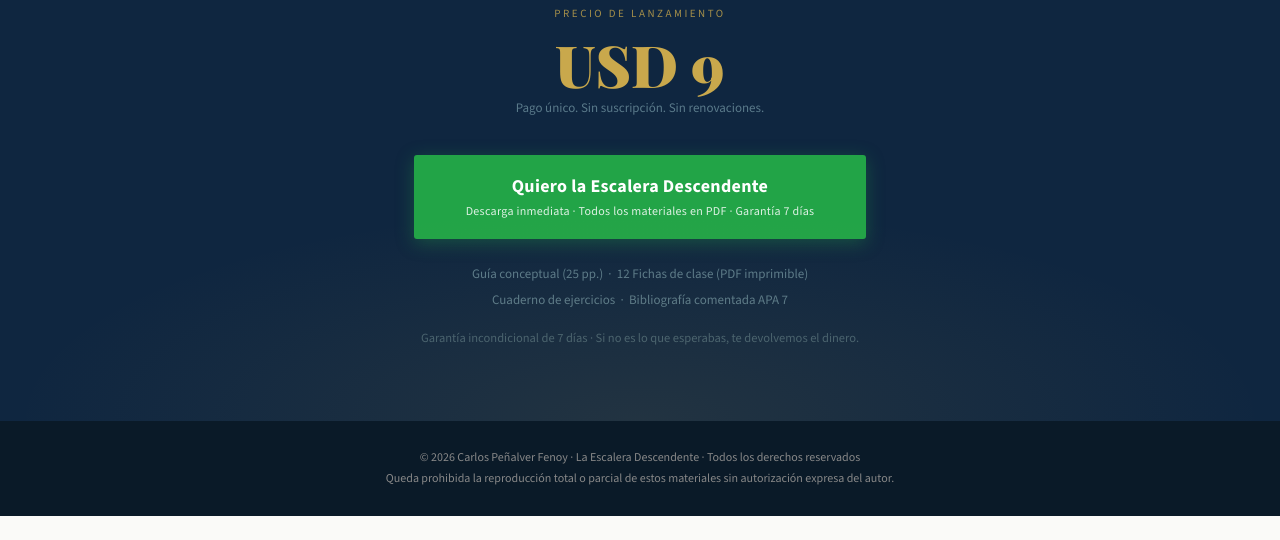
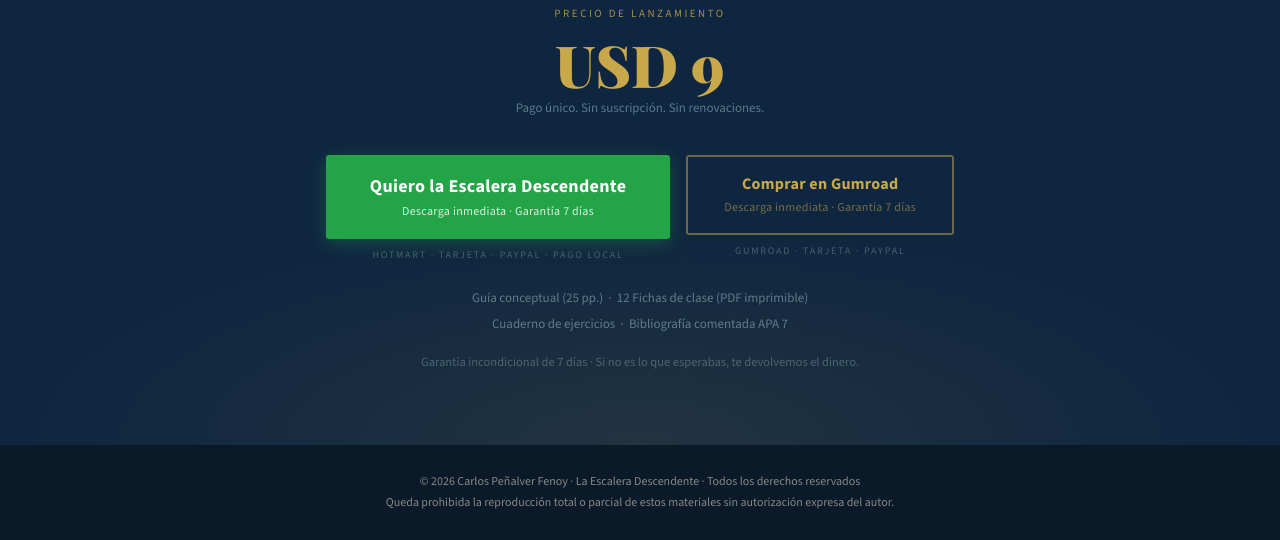
Before and after one commit to Carlote2022/escalera, a plain HTML site: page index.html in a window 1280 px wide. Shown: the part 7635-8175 px from the top of the page. Before the commit the page ends 8151 px from the top, so only its background shows below. Drawn offline with nearby package versions, Linux system fonts and the light colour scheme; a web font is replaced by a local one.

Commit message:
Add files via upload

```diff
--- a/index.html
+++ b/index.html
@@ -445,6 +445,53 @@
   .cta-incluye { font-size: 13px; color: #5A7A8A; margin-top: 22px; line-height: 2; }
   .cta-garantia-nota { font-size: 12.5px; color: #446070; margin-top: 14px; }
 
+  /* ── BOTONES DUALES ──────────────────────────── */
+  .btn-duo {
+    display: flex;
+    flex-wrap: wrap;
+    justify-content: center;
+    align-items: flex-start;
+    gap: 16px;
+  }
+  .btn-duo-item {
+    display: flex;
+    flex-direction: column;
+    align-items: center;
+    gap: 7px;
+  }
+  .btn-gumroad {
+    display: inline-block;
+    background: transparent;
+    color: var(--oro);
+    font-family: 'Source Sans 3', Helvetica, sans-serif;
+    font-size: 16px;
+    font-weight: 700;
+    padding: 17px 36px;
+    border-radius: 3px;
+    border: 2px solid rgba(201,168,76,0.5);
+    text-decoration: none;
+    letter-spacing: 0.3px;
+    line-height: 1.3;
+    min-width: 240px;
+    text-align: center;
+    transition: border-color 0.18s, background 0.18s, transform 0.12s;
+  }
+  .btn-gumroad:hover {
+    border-color: var(--oro);
+    background: rgba(201,168,76,0.08);
+    transform: translateY(-2px);
+  }
+  .btn-platform-tag {
+    font-size: 10px;
+    letter-spacing: 1.8px;
+    text-transform: uppercase;
+    color: #446070;
+  }
+  @media (max-width: 560px) {
+    .btn-duo { flex-direction: column; align-items: center; }
+    .btn-verde, .btn-gumroad { min-width: 0; width: 100%; max-width: 320px; }
+  }
+
   /* ── MANUAL BONUS ────────────────────────────── */
   .manual-bonus {
     background: var(--azul-mid);
@@ -800,10 +847,22 @@
   <div class="cta-precio">USD 9</div>
   <div class="cta-precio-nota">Pago único. Sin suscripción. Sin renovaciones.</div>
 
-  <a href="https://pay.hotmart.com/W104815654B?off=6yifrxwh&hotfeature=51" class="btn-verde" style="font-size:18px; padding:20px 52px;">
-    Quiero la Escalera Descendente
-    <span class="btn-subtexto">Descarga inmediata · Todos los materiales en PDF · Garantía 7 días</span>
-  </a>
+  <div class="btn-duo">
+    <div class="btn-duo-item">
+      <a href="https://pay.hotmart.com/W104815654B?off=6yifrxwh&hotfeature=51" class="btn-verde" style="font-size:18px; padding:20px 44px; min-width:240px;" target="_blank" rel="noopener noreferrer">
+        Quiero la Escalera Descendente
+        <span class="btn-subtexto">Descarga inmediata · Garantía 7 días</span>
+      </a>
+      <span class="btn-platform-tag">Hotmart · Tarjeta · PayPal · Pago local</span>
+    </div>
+    <div class="btn-duo-item">
+      <a href="https://carlonix5.gumroad.com/l/okuwfp" class="btn-gumroad" target="_blank" rel="noopener noreferrer">
+        Comprar en Gumroad
+        <span class="btn-subtexto" style="color:rgba(201,168,76,0.65)">Descarga inmediata · Garantía 7 días</span>
+      </a>
+      <span class="btn-platform-tag">Gumroad · Tarjeta · PayPal</span>
+    </div>
+  </div>
 
   <div class="cta-incluye">
     Guía conceptual (25 pp.) &nbsp;·&nbsp; 12 Fichas de clase (PDF imprimible)<br>
```
